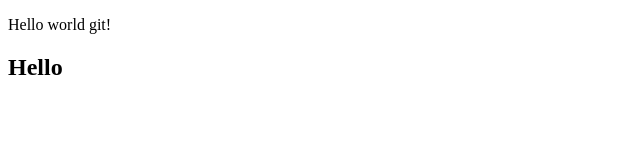
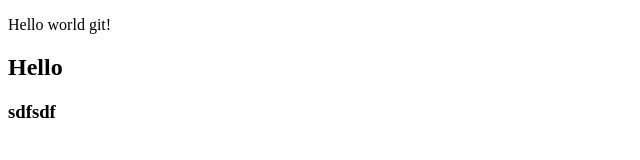
Before and after one commit to cergeicergei/project, a plain HTML site: page index.html in a window 1280 px wide. Shown: the full height of the page, 0-640 px from the left. Drawn offline with Linux system fonts and the light colour scheme.

Commit message:
index.html add h3
add gitignore

```diff
--- a/index.html
+++ b/index.html
@@ -10,7 +10,7 @@
 
 	<p>Hello world git!</p>
 	<h2>Hello</h2>
-
+	<h3>sdfsdf</h3>
 	<script src="js/script.js"></script>
 
 </body>
```
